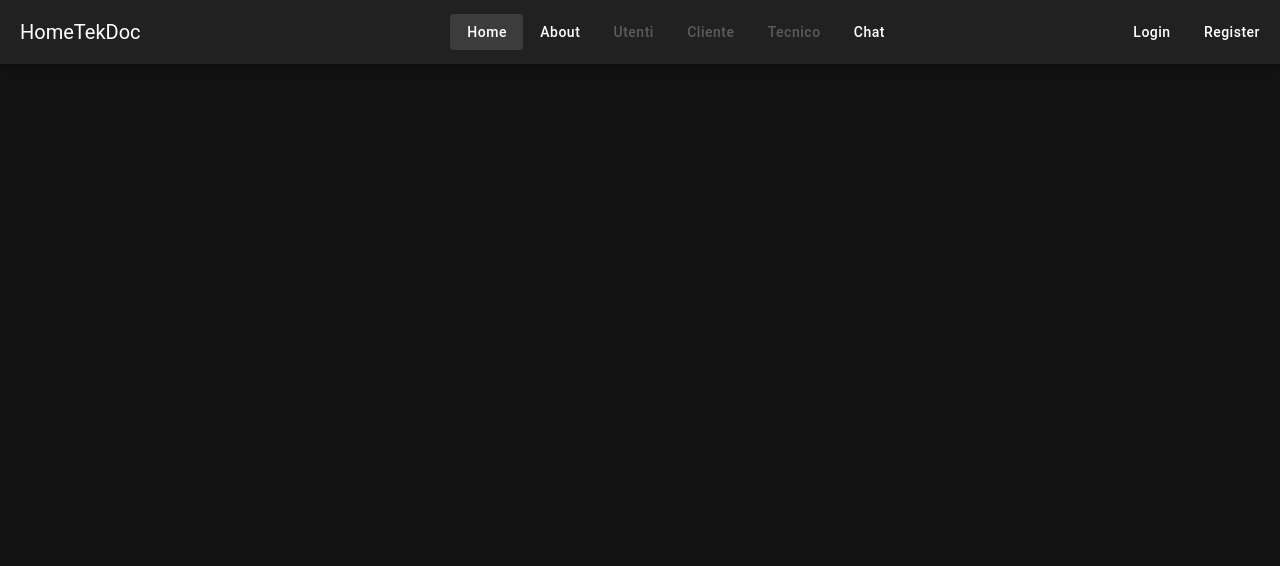
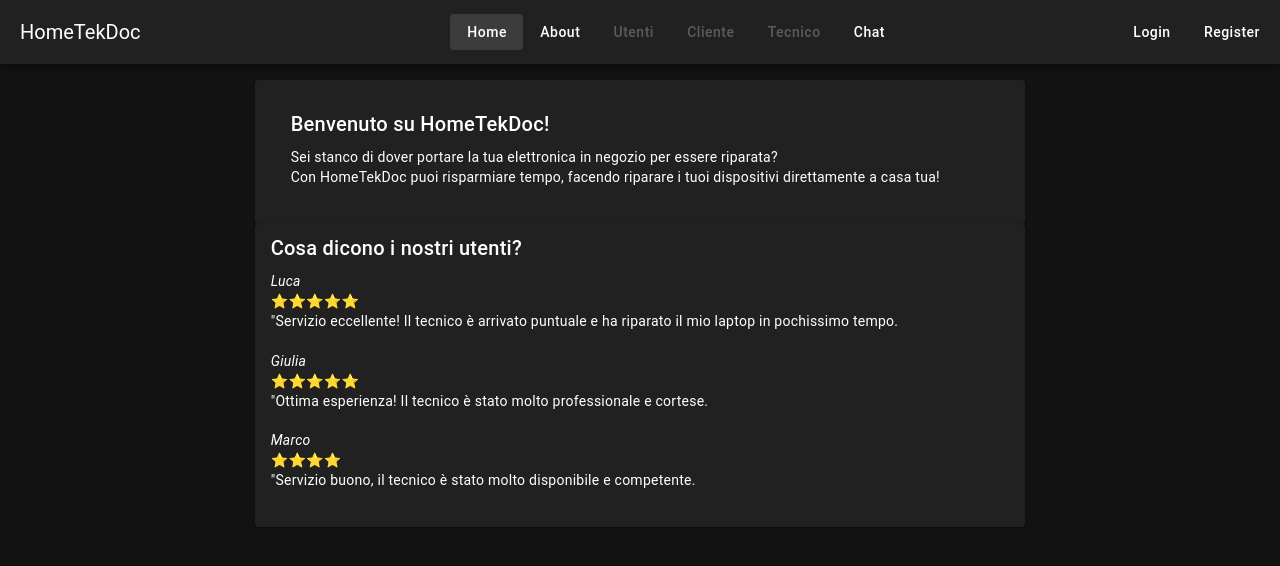
Before and after one commit to marcofilip/HomeTekDoc, a Vue app in the folder sites/: page / in a window 1280 px wide. Shown: the top 566 px of the page. Built offline with nearby package versions, Linux system fonts and the light colour scheme; no server answers; the HTML template or start-up script is replaced by a standard one.

Commit message:
Risolto bug che non mostrava vue correttamente

```diff
--- a/sites/src/App.vue
+++ b/sites/src/App.vue
@@ -16,6 +16,9 @@
       <v-btn text v-else @click="logout">Logout</v-btn>
       <v-btn text v-if="!isAuthenticated" to="/register">Register</v-btn>
     </v-app-bar>
+    <v-main>
+      <router-view></router-view>
+    </v-main>
   </v-app>
 </template>
 
```
Also changed, not shown: 2 other files (tests, documents, lock files or other folders).
